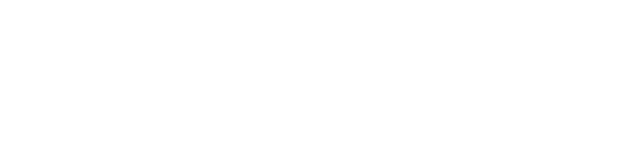
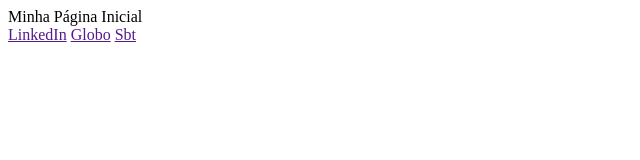
Before and after one commit to CaduSantos16/Pagina-Inicial, a plain HTML site: page index.html in a window 1280 px wide. Shown: the whole page, without its empty margins (0-640 px from the left). Drawn offline with Linux system fonts and the light colour scheme.

Commit message:
Alteracao do layout

```diff
--- a/index.html
+++ b/index.html
@@ -1,11 +1,17 @@
 <html lang="pt-BR">
     <head>
-        <title>Lojas Tocantinenses</title>
+        <title>Pagina Inicial</title>
         <meta name="viewport" content="width=device-width, initial-scale=1.0">
         <meta charset="UTF-8">
         <link rel="stylesheet" href="estilo.css">
     </head>
     <body>
+        <header>Minha Página Inicial</header>
+        <nav>
+            <a href="" target="_blank">LinkedIn</a>
+            <a href="" target="_blank">Globo</a>
+            <a href="" target="_blank">Sbt</a>
+        </nav>
         <div></div>
         <div></div>
         <div></div>
```
